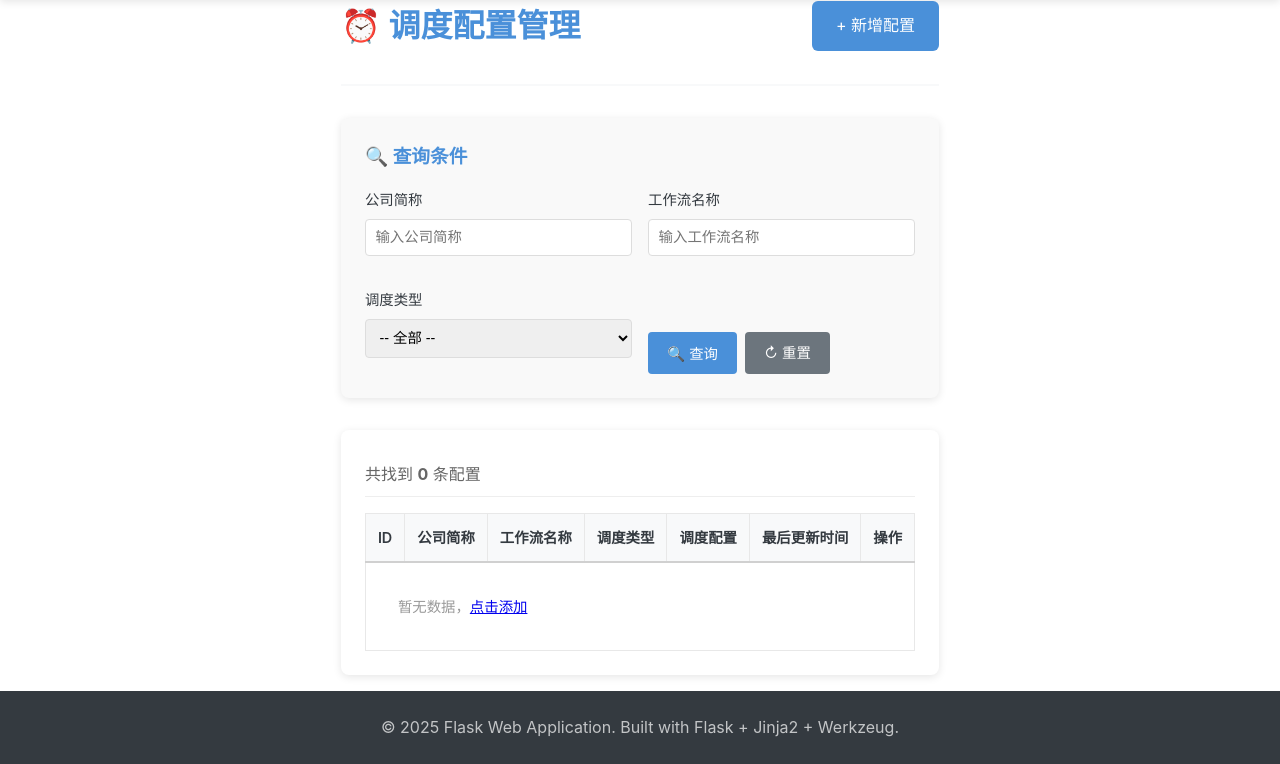
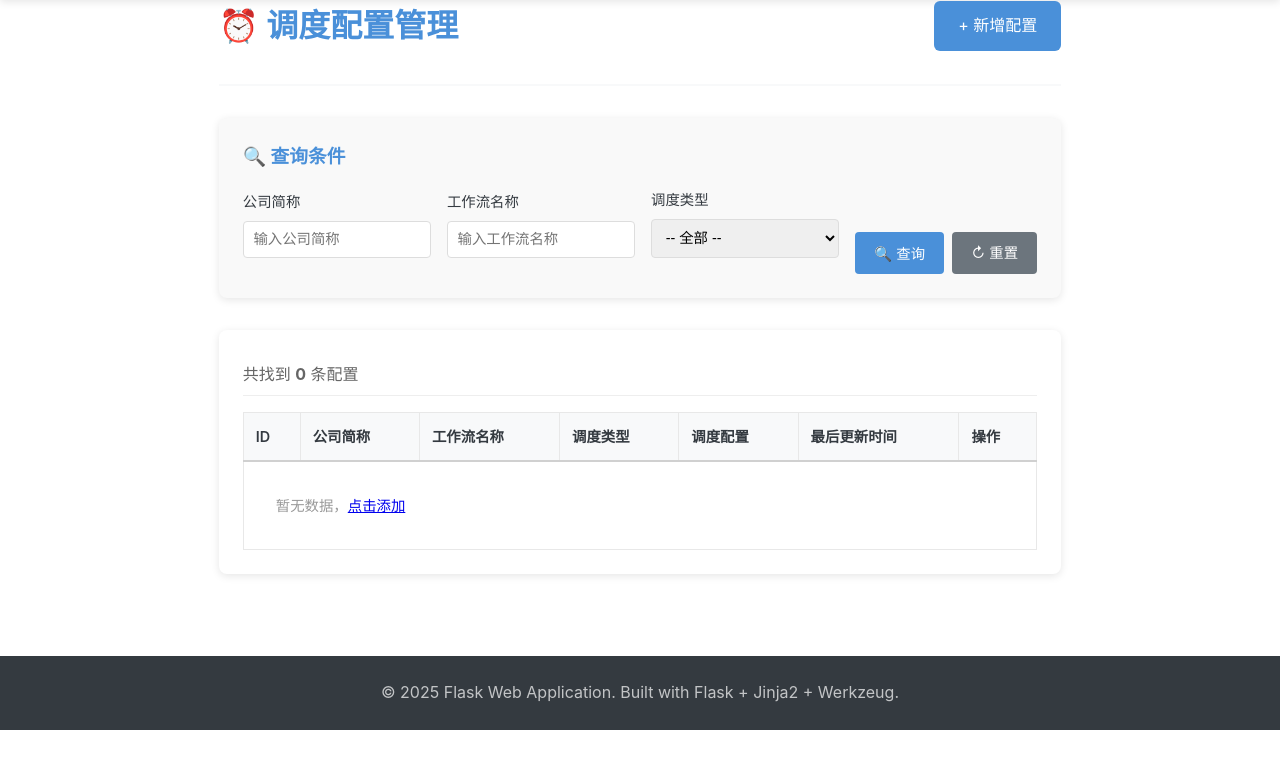
Before and after one commit to nagedb/flask-web, a Flask app: page /schedule in a window 1280 px wide. Shown: the part 70-834 px from the top of the page. After the commit the page ends 800 px from the top, so only its background shows below. Run offline with Flask 3, Linux system fonts and the light colour scheme; data that the repository does not hold is empty; some libraries are stand-ins or nearby versions.

Commit message:
Fix search form layout - prevent line wrapping and ensure consistent styling
- Change form-row from grid to flexbox layout
- Set flex-wrap: nowrap to keep all fields on one line
- Add flex: 1 to form-group for equal width distribution
- Set min-width: 150px for better readability
- Ensure consistent styling between results and no-results states
- Improve form appearance and usability

```diff
--- a/templates/schedule.html
+++ b/templates/schedule.html
@@ -159,15 +159,17 @@
 }
 
 .form-row {
-    display: grid;
-    grid-template-columns: repeat(auto-fit, minmax(200px, 1fr));
+    display: flex;
     gap: 1rem;
     align-items: flex-end;
+    flex-wrap: nowrap;
 }
 
 .form-group {
     display: flex;
     flex-direction: column;
+    flex: 1;
+    min-width: 150px;
 }
 
 .form-group label {
```
